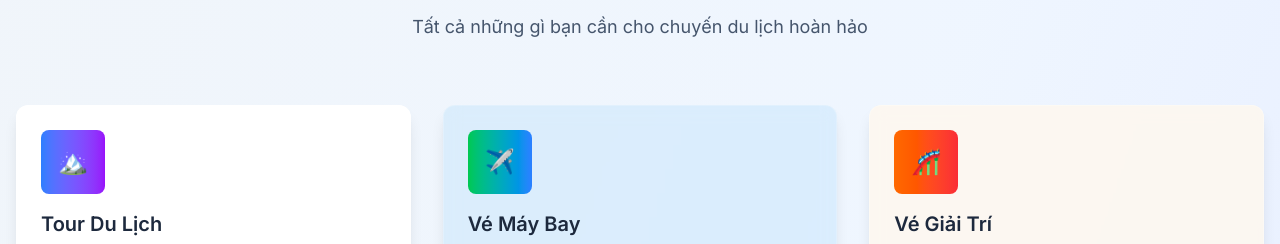
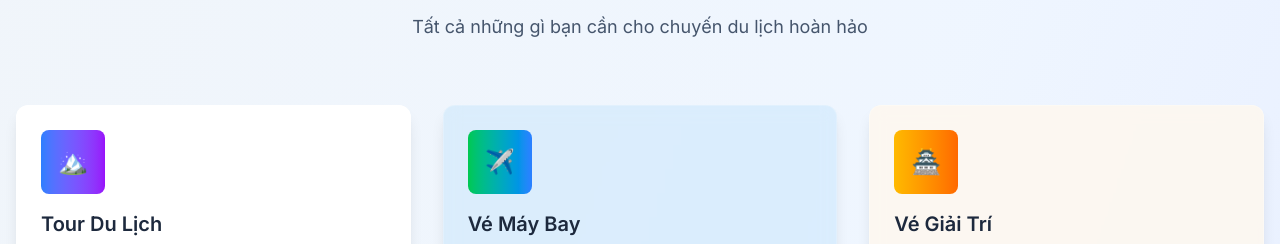
Before and after one commit to tienphat2910/KLTN2025_Nhom074_WebsiteDatTourDuLichKetHopBanVeTrucTuyen, a Next.js app in the folder client/: page / in a window 1280 px wide. Shown: the part 907-1151 px from the top of the page. Built offline with nearby package versions, Linux system fonts and the light colour scheme; no server answers.

Commit message:
sửa trang main

```diff
--- a/client/src/app/page.tsx
+++ b/client/src/app/page.tsx
@@ -29,9 +29,9 @@ const services = [
   {
     title: "Vé Giải Trí",
     description: "Đặt vé các điểm vui chơi giải trí",
-    icon: "🎢",
+    icon: "🏯",
     href: "/entertainment",
-    gradient: "from-orange-500 to-red-500",
+    gradient: "from-amber-400 to-orange-500",
     bgColor: "bg-orange-50/80"
   }
 ];
```
